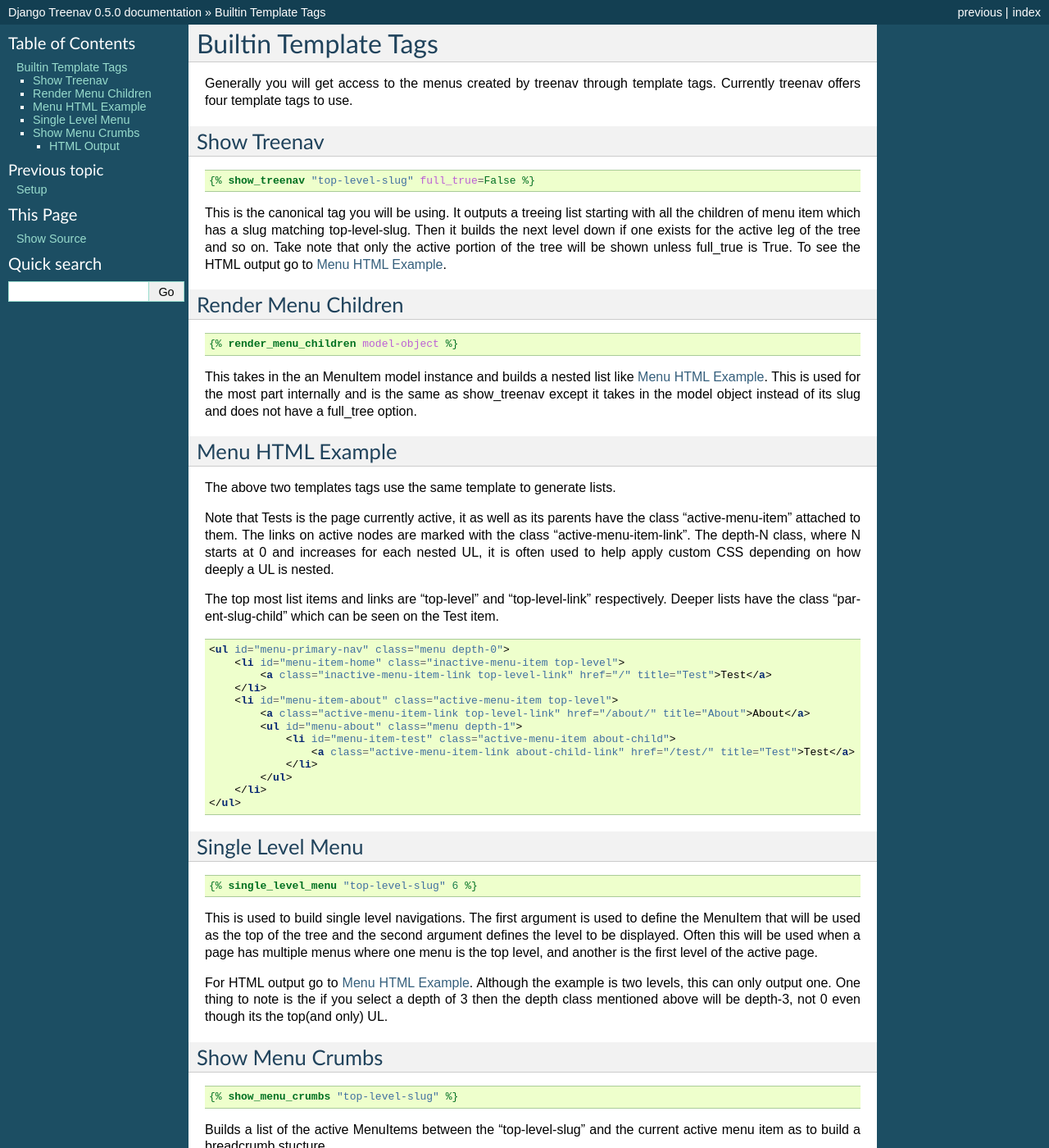
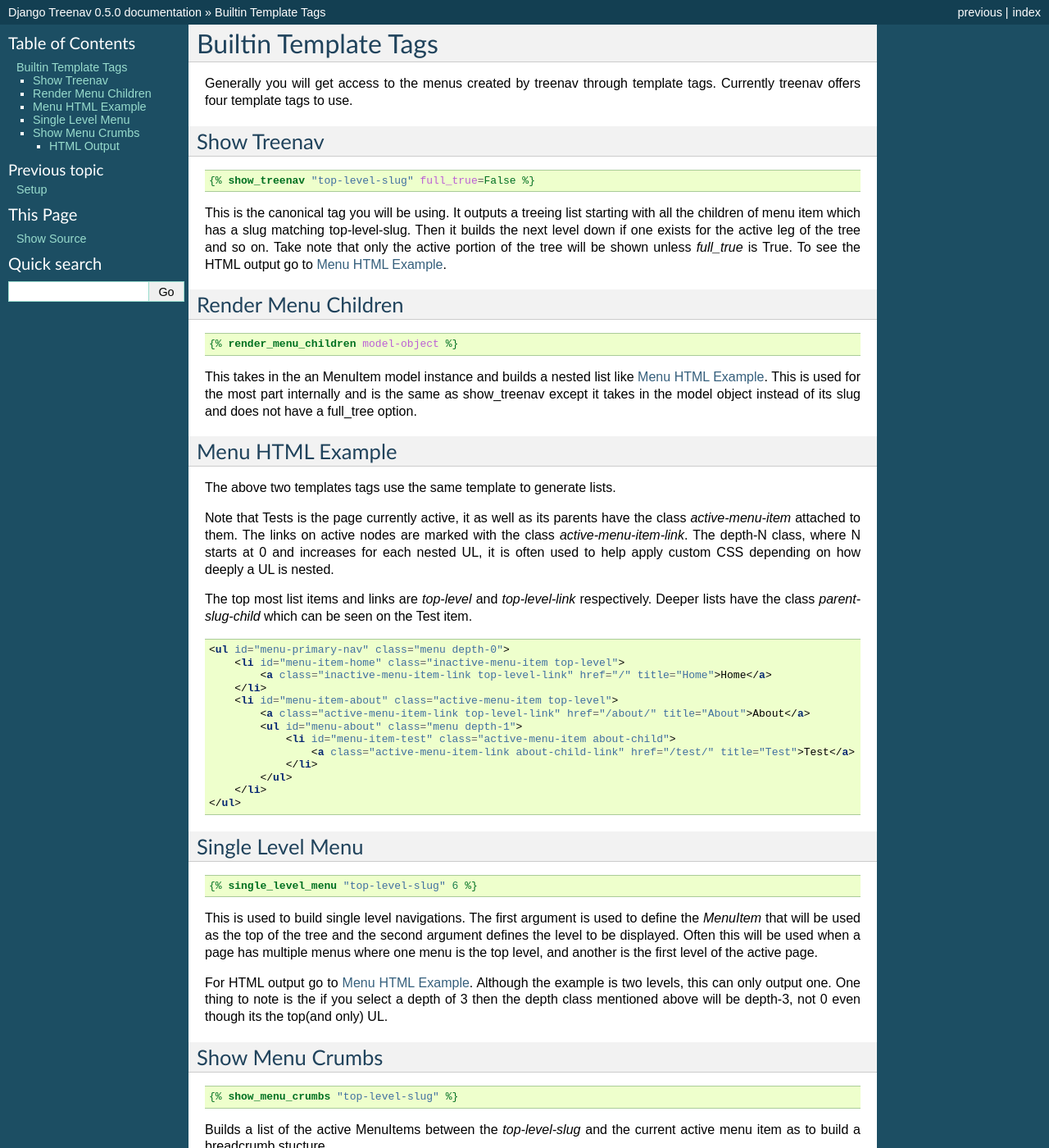
Before and after one commit to caktus/django-treenav, a Sphinx documentation site: the page built from docs/template_tags.rst, in a window 1280 px wide and 1400 px high. Shown: the whole window at 82% size. Built offline with Sphinx 7.4.7, drawn with Linux system fonts in a browser that asks for light colours; some of the changed text lies outside the part shown.

```diff
--- a/README.rst
+++ b/README.rst
@@ -49,7 +49,7 @@ Installation
     pip install django-treenav
 
 
-#. Add to your INSTALLED_APPS and run syncdb::
+#. Add to your `INSTALLED_APPS` and run syncdb::
 
     INSTALLED_APPS = (
         ...,
--- a/docs/template_tags.rst
+++ b/docs/template_tags.rst
@@ -17,7 +17,7 @@ This is the canonical tag you will be using.  It outputs a treeing list starting
 with all the children of menu item which has a slug matching top-level-slug.
 Then it builds the next level down if one exists for the active leg of the tree
 and so on.  Take note that only the active portion of the tree will be shown
-unless full_true is True.  To see the HTML output go to `Menu HTML Example`_.
+unless `full_true` is True.  To see the HTML output go to `Menu HTML Example`_.
 
 Render Menu Children
 --------------------
@@ -39,13 +39,13 @@ Menu HTML Example
 The above two templates tags use the same template to generate lists.
 
 Note that Tests is the page currently active, it as well as its parents have
-the class "active-menu-item" attached to them.  The links on active nodes are
-marked with the class "active-menu-item-link".  The depth-N class, where N starts
+the class `active-menu-item` attached to them.  The links on active nodes are
+marked with the class `active-menu-item-link`.  The depth-N class, where N starts
 at 0 and increases for each nested UL, it is often used to help apply custom CSS
 depending on how deeply a UL is nested.
 
-The top most list items and links are "top-level" and "top-level-link"
-respectively.  Deeper lists have the class "parent-slug-child" which can be seen
+The top most list items and links are `top-level` and `top-level-link`
+respectively.  Deeper lists have the class `parent-slug-child` which can be seen
 on the Test item.
 
 
@@ -53,7 +53,7 @@ on the Test item.
 
     <ul id="menu-primary-nav" class="menu depth-0">
         <li id="menu-item-home" class="inactive-menu-item top-level">
-            <a class="inactive-menu-item-link top-level-link" href="/" title="Test">Test</a>
+            <a class="inactive-menu-item-link top-level-link" href="/" title="Home">Home</a>
         </li>
         <li id="menu-item-about" class="active-menu-item top-level">
             <a class="active-menu-item-link top-level-link" href="/about/" title="About">About</a>
@@ -74,7 +74,7 @@ Single Level Menu
     {% single_level_menu "top-level-slug" 6 %}
 
 This is used to build single level navigations.  The first argument is used to
-define the MenuItem that will be used as the top of the tree and the second argument
+define the `MenuItem` that will be used as the top of the tree and the second argument
 defines the level to be displayed.  Often this will be used when a page has multiple
 menus where one menu is the top level, and another is the first level
 of the active page.
@@ -92,12 +92,12 @@ Show Menu Crumbs
     {% show_menu_crumbs "top-level-slug" %}
 
 
-Builds a list of the active MenuItems between the "top-level-slug" and the
+Builds a list of the active MenuItems between the `top-level-slug` and the
 current active menu item as to build a breadcrumb stucture.
 
 HTML Output
 ***********
-The HTML generated by show_menu_crumbs.
+The HTML generated by `show_menu_crumbs`.
 
 
 ::
```
